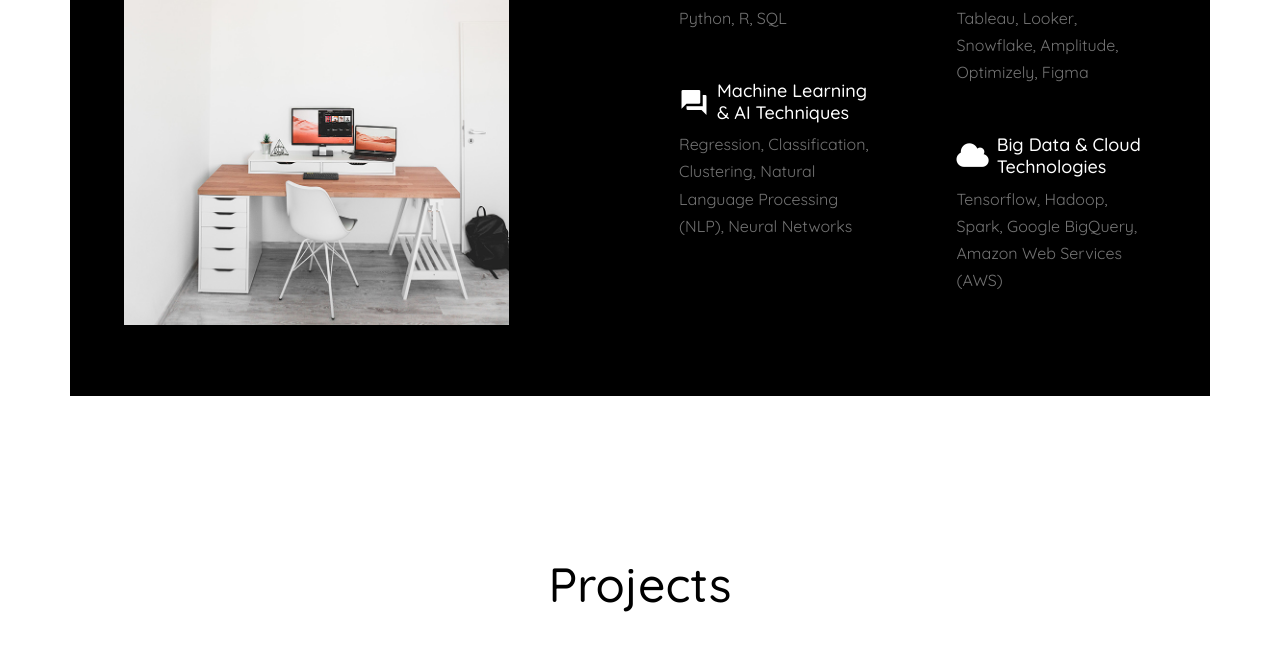
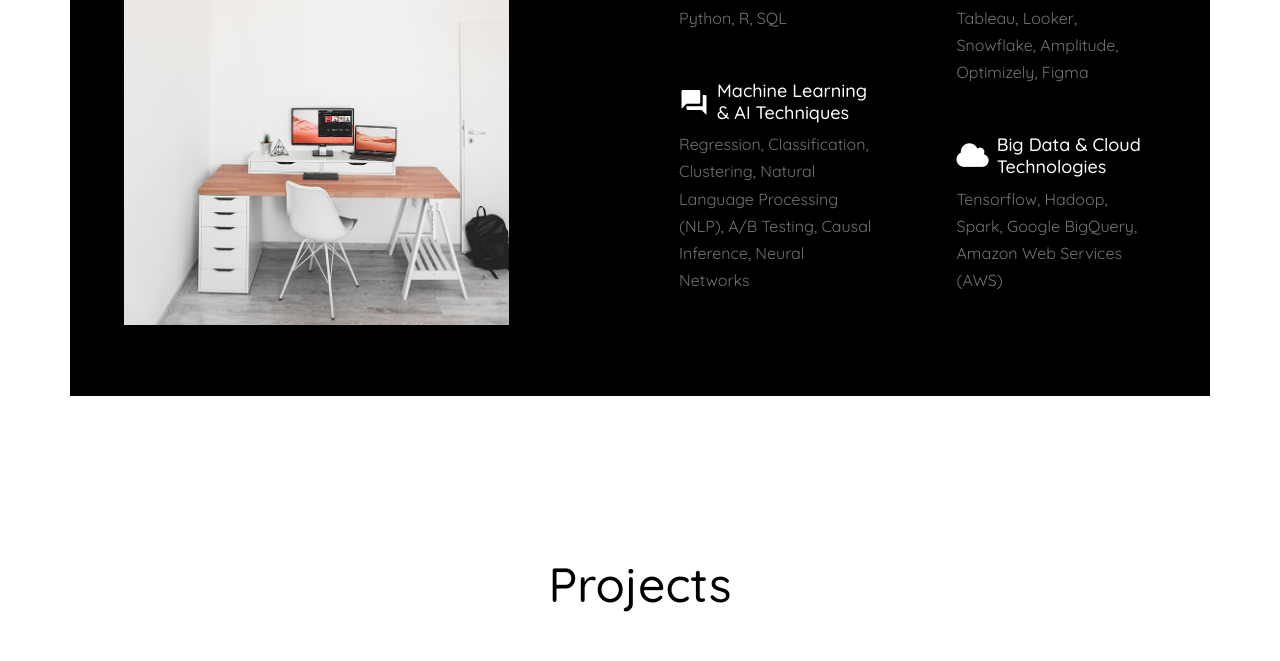
Before and after one commit to SouravRoy93/Portfolio, a plain HTML site: page index.html in a window 1280 px wide. Shown: the part 1508-2169 px from the top of the page. Drawn offline with Linux system fonts and the light colour scheme; files whose address does not match are found by name.

Commit message:
updated info

```diff
--- a/index.html
+++ b/index.html
@@ -287,7 +287,7 @@
                   </div>
                   <div class="mb-5">
                     <h3 class="d-flex align-items-center"><span class="icon icon-question_answer mr-2"></span><span>Machine Learning & AI Techniques</span></h3>
-                    <p>Regression, Classification, Clustering, Natural Language Processing (NLP), Neural Networks</p>
+                    <p>Regression, Classification, Clustering, Natural Language Processing (NLP), A/B Testing, Causal Inference, Neural Networks</p>
                   </div>
                 </div>
               </div>
```
